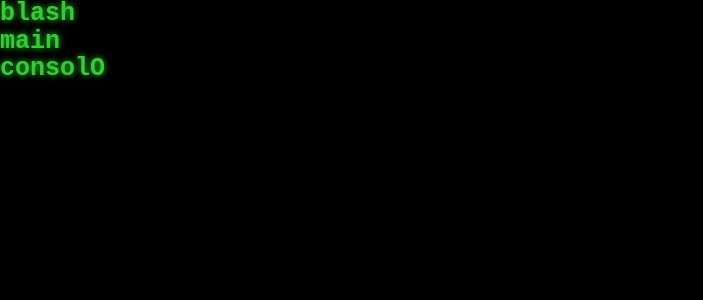
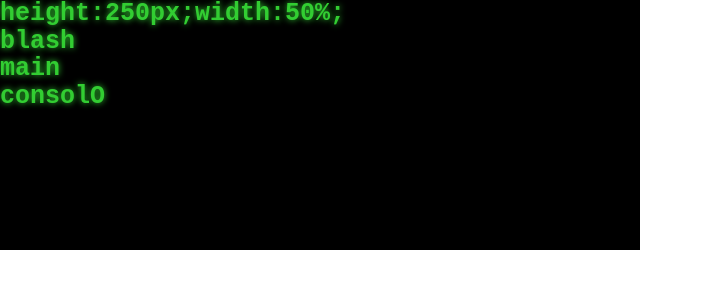
Before and after one commit to darlandieterich/vuejs-retro-console, a Vue app: page / in a window 1280 px wide. Shown: the top 300 px of the page, without its empty margins (0-703 px from the left). Built offline with nearby package versions, Linux system fonts and the light colour scheme.

Commit message:
Implemented consoleSize prop object to define the box of console

```diff
--- a/src/App.vue
+++ b/src/App.vue
@@ -1,6 +1,6 @@
 <template>
   <div id="app">
-    <RetroConsole :output="['blash', 'main', 'consolO']" :fullscreen="true" :fontSize="25"/>
+    <RetroConsole :output="['blash', 'main', 'consolO']" :fullscreen="false" :fontSize="25"/>
   </div>
 </template>
 
--- a/src/components/RetroConsole.vue
+++ b/src/components/RetroConsole.vue
@@ -1,5 +1,6 @@
 <template>
-  <div class="retro-console" v-bind:class="{fullscreen: fullscreen}" :style="`font-size:${fontSize}px`">
+  <div class="retro-console" v-bind:class="{fullscreen: fullscreen}" :style="`${getStyle} font-size:${fontSize}px`">
+    {{getStyle}}
     <div v-for="o in output" v-bind:key="o" >{{o}}</div>
   </div>
 </template>
@@ -16,8 +17,8 @@ export default {
     consoleSize: {
       type: Object,
       default: () => ({
-        height: '150px',
-        width: '100%'
+        height: '250px',
+        width: '50%'
       })
     },
     fullscreen: {
@@ -32,7 +33,9 @@ export default {
   },
   computed: {
     getStyle: function () {
-      return Object.entries(this.consoleSize)
+      return Object.entries(this.consoleSize).map(function (key) {
+        return `${key[0]}:${key[1]}`
+      }).join(";")+";"
     }
   }
 }
@@ -51,6 +54,6 @@ export default {
 .fullscreen {
   position: absolute;
   height: 100vh;
-  width: 100%;
+
 }
 </style>
```
Also changed, not shown: 1 other file (tests, documents, lock files or other folders).
